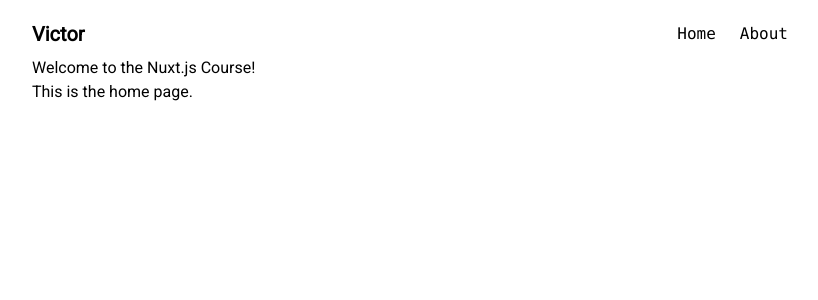
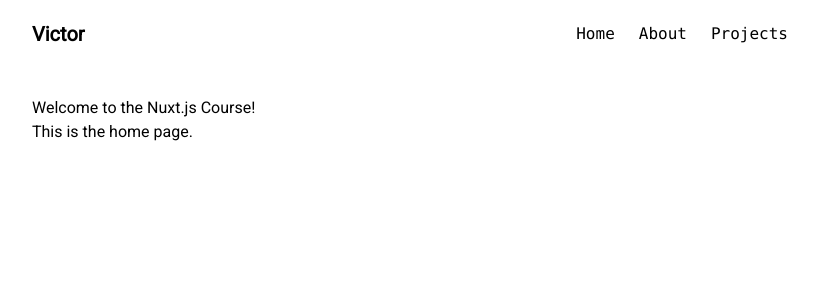
Before and after one commit to vic-cortes/udemy-nuxt-course, a Nuxt app: page / in a window 1280 px wide. Shown: the top 300 px of the page, without its empty margins (232-1050 px from the left). Built offline with nearby package versions, Linux system fonts and the light colour scheme.

Commit message:
21. Data Fetching
- https://www.udemy.com/course/master-nuxt-full-stack-complete-guide/learn/lecture/39222716#overview

```diff
--- a/app/components/menu.vue
+++ b/app/components/menu.vue
@@ -3,6 +3,7 @@
     <ul class="flex space-x-4">
       <li><NuxtLink to="/" class="link">Home</NuxtLink></li>
       <li><NuxtLink to="/about" class="link">About</NuxtLink></li>
+      <li><NuxtLink to="/projects" class="link">Projects</NuxtLink></li>
     </ul>
   </nav>
 </template>
--- /dev/null
+++ b/app/components/project-list.vue
@@ -0,0 +1,13 @@
+<template>
+  <div>Projects</div>
+
+  <section v-if="pending">Loading...</section>
+  <section v-else-if="error">Error: {{ error.message }}</section>
+  <section v-else>display all data</section>
+</template>
+
+<script setup>
+const { error, pending, data } = await useFetch(
+  'https://api.github.com/users/vic-cortes/repos'
+);
+</script>
--- a/app/layouts/default.vue
+++ b/app/layouts/default.vue
@@ -8,7 +8,7 @@
       </div>
       <Menu />
     </header>
-    <main class="p-2">
+    <main class="p-2 mt-10">
       <slot />
     </main>
   </div>
--- /dev/null
+++ b/app/pages/projects.vue
@@ -0,0 +1,12 @@
+<template>
+  <div>
+    <h2 class="text-2xl font-semibold mb-10">Projects</h2>
+    <ProjectList />
+  </div>
+</template>
+
+<script setup>
+useHead({
+  title: 'Projects',
+});
+</script>
```
